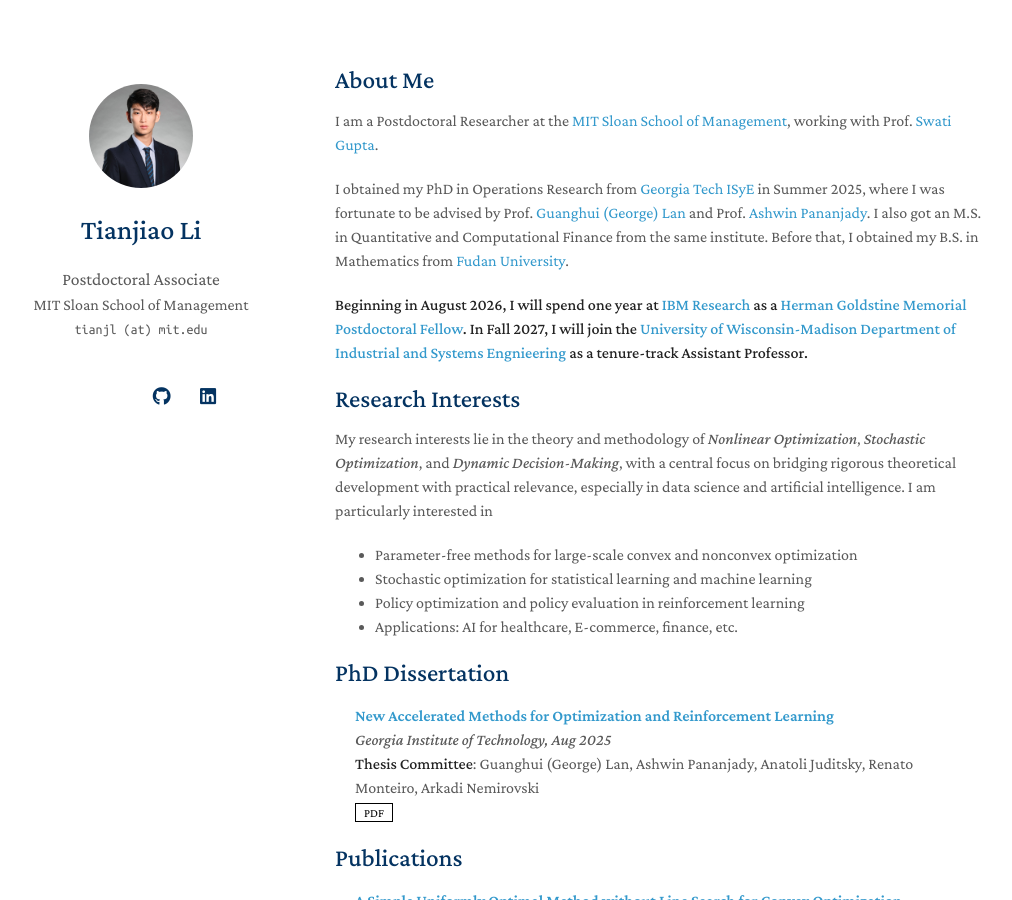
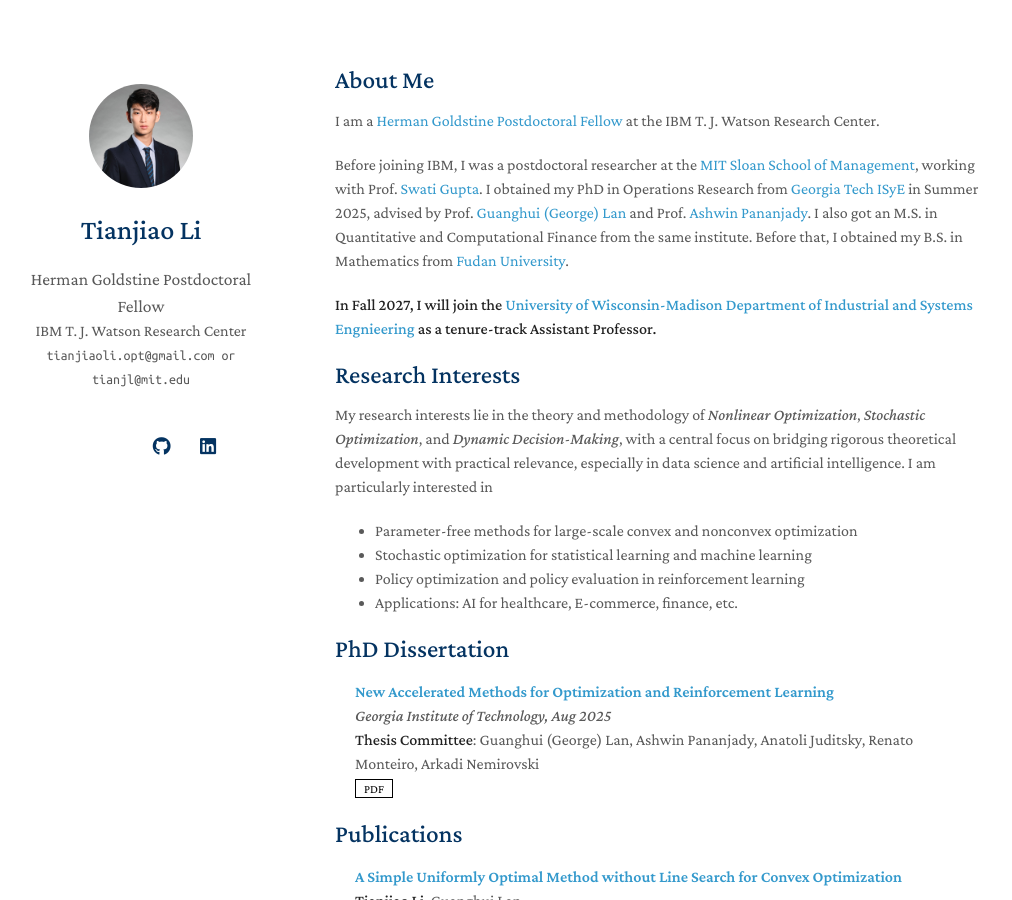
Before and after one commit to tli432/tli432.github.io, a Jekyll site: the page built from index.md, in a window 1280 px wide and 900 px high. Shown: the whole window, without its empty margins (135-1147 px from the left). Built offline with Jekyll 4.4.1, drawn with Linux system fonts in a browser that asks for light colours; nearby versions of some CDN libraries; a style sheet for code colours, icons or effects is not loaded; our own code applies the rules of GitHub Pages for plain Markdown files.

Commit message:
update positions and cv

```diff
--- a/_config.yml
+++ b/_config.yml
@@ -1,12 +1,12 @@
 # Basic Information
 title: Tianjiao Li
-position: Postdoctoral Associate
-affiliation: MIT Sloan School of Management
-email: tianjl (at) mit.edu
+position: Herman Goldstine Postdoctoral Fellow
+affiliation: IBM T. J. Watson Research Center
+email: tianjiaoli.opt@gmail.com or tianjl@mit.edu
 
 # Search Engine Optimization (SEO)
 # The following information is used to improve the website traffic from search engines, e.g., Google.
-keywords: Tianjiao Li, MIT, Sloan, Gatech, Georgia Tech, ISyE, IBM Research, Wisconsin-Madison, Optimization, Machine Learning, Reinforcement Learning
+keywords: Tianjiao Li, Goldstine Fellow, IBM Research, Wisconsin-Madison, MIT, Sloan, Gatech, Georgia Tech, ISyE, Optimization, Machine Learning, Reinforcement Learning
 description: Tianjiao Li's academic personal homepage.
 canonical: https://tli432.github.io/
 
--- a/index.md
+++ b/index.md
@@ -4,11 +4,11 @@ layout: homepage
 
 ## About Me
 
-I am a Postdoctoral Researcher at the [MIT Sloan School of Management](https://mitsloan.mit.edu/), working with Prof. [Swati Gupta](https://swatigupta.tech/).
+I am a [Herman Goldstine Postdoctoral Fellow](https://research.ibm.com/labs/yorktown-heights/goldstine) at the IBM T. J. Watson Research Center.
 
-I obtained my PhD in Operations Research from [Georgia Tech ISyE](https://www.isye.gatech.edu/) in Summer 2025, where I was fortunate to be advised by Prof. [Guanghui (George) Lan](https://sites.gatech.edu/guanghui-lan/) and Prof. [Ashwin Pananjady](https://sites.gatech.edu/ashwin-pananjady/). I also got an M.S. in Quantitative and Computational Finance from the same institute. Before that, I obtained my B.S. in Mathematics from [Fudan University](https://www.fudan.edu.cn/en/).
+Before joining IBM, I was a postdoctoral researcher at the [MIT Sloan School of Management](https://mitsloan.mit.edu/), working with Prof. [Swati Gupta](https://swatigupta.tech/). I obtained my PhD in Operations Research from [Georgia Tech ISyE](https://www.isye.gatech.edu/) in Summer 2025, advised by Prof. [Guanghui (George) Lan](https://sites.gatech.edu/guanghui-lan/) and Prof. [Ashwin Pananjady](https://sites.gatech.edu/ashwin-pananjady/). I also got an M.S. in Quantitative and Computational Finance from the same institute. Before that, I obtained my B.S. in Mathematics from [Fudan University](https://www.fudan.edu.cn/en/).
 
-**Beginning in August 2026, I will spend one year at [IBM Research](https://research.ibm.com/) as a [Herman Goldstine Memorial Postdoctoral Fellow](https://research.ibm.com/labs/yorktown-heights/goldstine). In Fall 2027, I will join the [University of Wisconsin-Madison](https://www.wisc.edu/) [Department of Industrial and Systems Engnieering](https://engineering.wisc.edu/departments/industrial-systems-engineering/) as a tenure-track Assistant Professor.**
+**In Fall 2027, I will join the [University of Wisconsin-Madison](https://www.wisc.edu/) [Department of Industrial and Systems Engnieering](https://engineering.wisc.edu/departments/industrial-systems-engineering/) as a tenure-track Assistant Professor.**
 
 ## Research Interests
 
```
Also changed, not shown: 3 other files.
